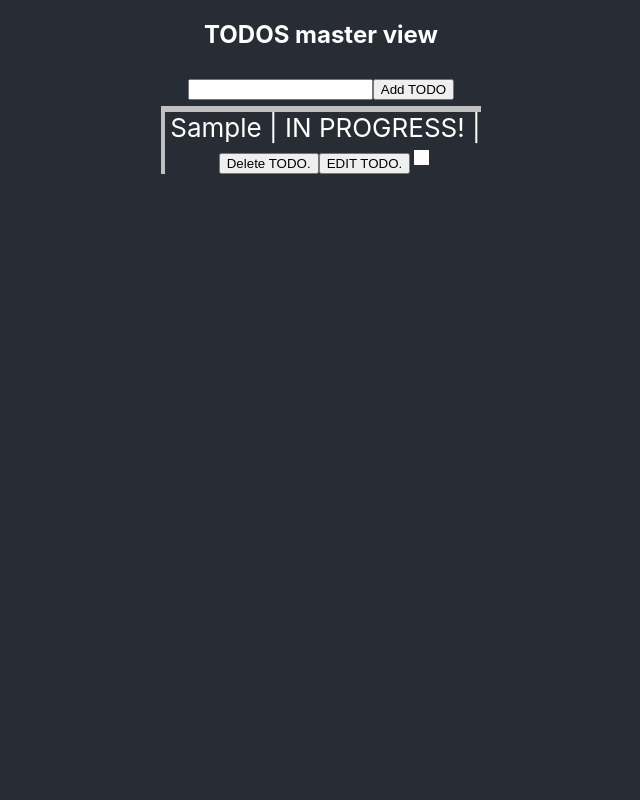
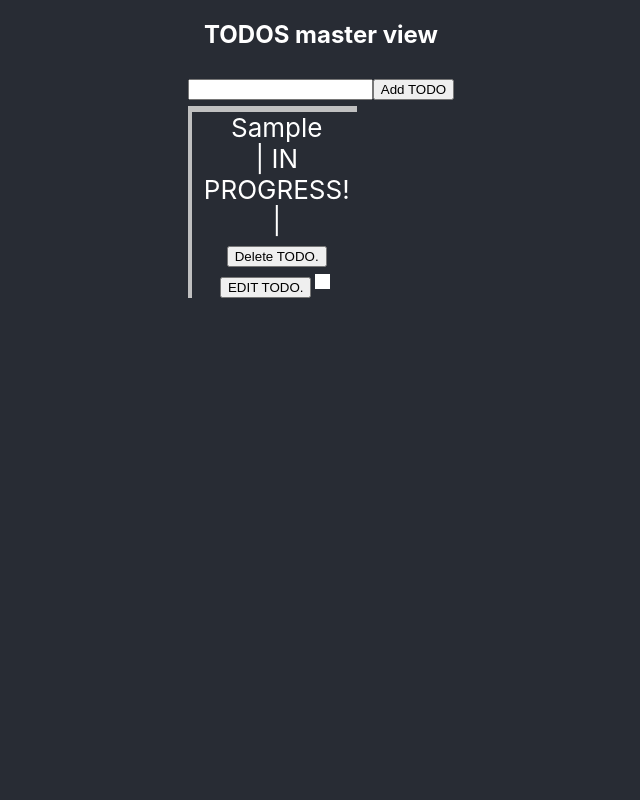
Before and after one commit to clairelist/react-todos, a React (Create React App) app: page / in a window 1280 px wide. Both pictures are taken after typing "Sample" into the empty fields and a click on the button "Add TODO". Shown: the top 800 px of the page, without its empty margins (319-959 px from the left). Built offline with nearby package versions, Linux system fonts and the light colour scheme.

Commit message:
some styling smuck

```diff
--- a/src/components/Todos.js
+++ b/src/components/Todos.js
@@ -73,16 +73,17 @@ function Todos(){
              { todos.map((todo)=>
                 {
                 return (
-        <div className="todo" key={todo.id}> {todo.text} | {todo.status ? "COMPLETED!" : "IN PROGRESS!"} | <div>
+        <div className="todo" key={todo.id}> {todo.text}
+        <div> | {todo.status ? "COMPLETED!" : "IN PROGRESS!"} | </div>
+        <div>
             <button onClick={()=>handleDelete(todo.id)}>Delete TODO.</button>
             <button onClick={()=>{setEditId(todo.id)}}>EDIT TODO.</button>
-            <input type="checkbox" onChange={()=>toggleComplete(todo.id)}/>
+            <input type="checkbox" checked={todo.status} onChange={()=>toggleComplete(todo.id)}/>
             </div>
             {editId ? <div>
             <form >
                 <input type="text" onChange={(e)=>setUpdate(e.target.value)} value={todo.id === editId ? update : todo.text}/>
                 <button onClick={()=>handleUpdate(editId, update)}>UPDATE todo.</button>
-
             </form>
         </div>
              : <></>}
--- a/src/components/todos.css
+++ b/src/components/todos.css
@@ -1,10 +1,12 @@
 .todo{
-    display: grid;
+    display: flex;
+    flex-direction: column;
     border-top: 6px solid silver;
     border-left: 4px solid silver;
     padding-left: 5px;
     margin-bottom: 12px;
     margin-top: 6px;
+    max-width: 60%
 }
 
 .todo:hover{
```
